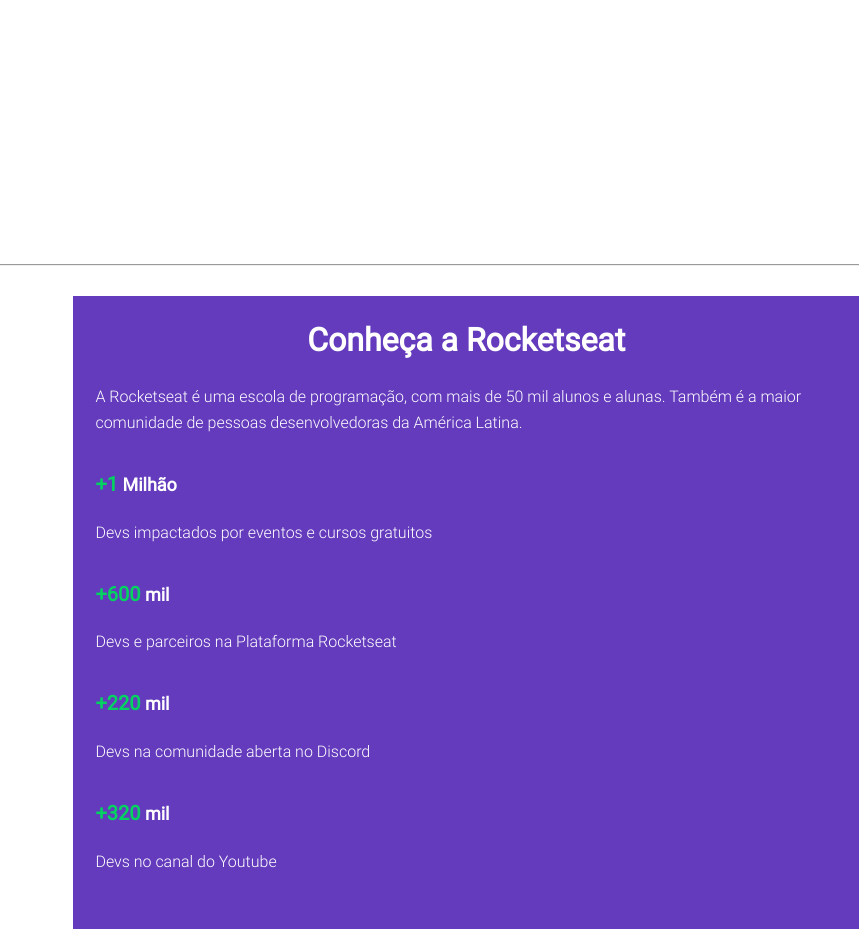
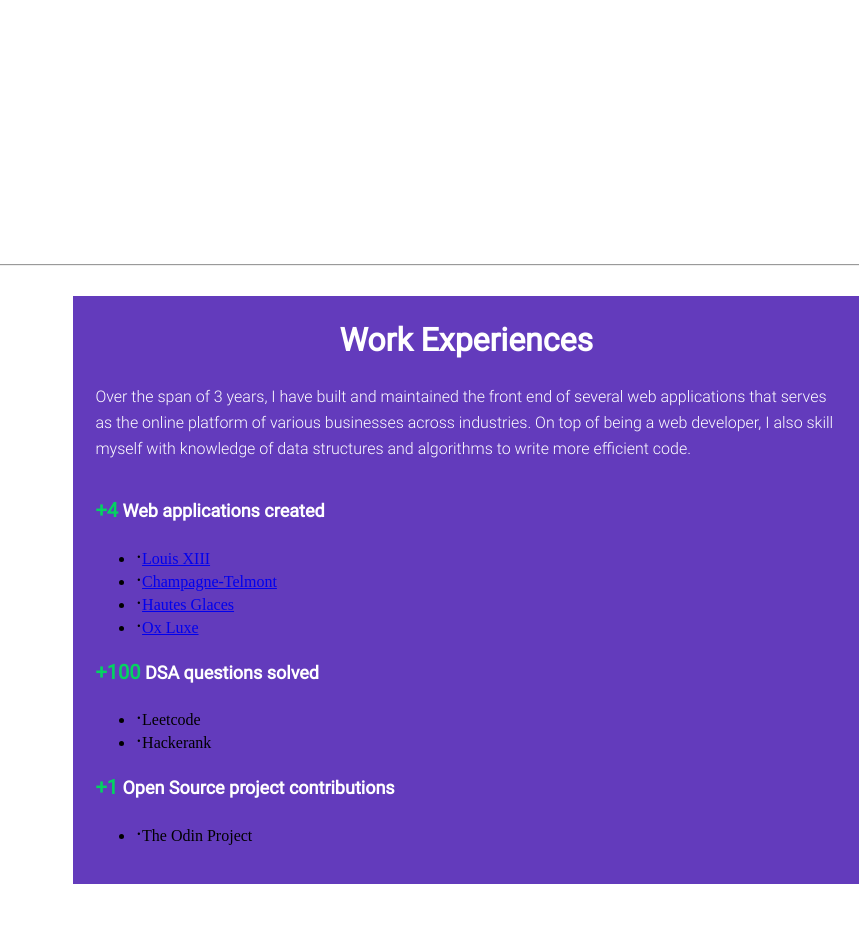
Before and after one commit to jwsoh07/odin-recipes, a plain HTML site: page index.html in a window 1280 px wide. Shown: the full height of the page, 421-1280 px from the left. After the commit the page ends 884 px from the top, so only its background shows below. Drawn offline with Linux system fonts and the light colour scheme.

Commit message:
Create structure for content in 'Work Experience'

```diff
--- a/index.html
+++ b/index.html
@@ -40,31 +40,38 @@
             </small>
             <section>
                 <header>
-                    <h2>Conheça a Rocketseat</h2>
-                    <p>A Rocketseat é uma escola de programação, com mais de 50 mil alunos e alunas. Também é a maior
-                        comunidade
-                        de pessoas desenvolvedoras da América Latina. </p>
+                    <h2>Work Experiences</h2>
+                    <p>Over the span of 3 years, I have built and maintained the front end of several web applications
+                        that
+                        serves as the online platform of various businesses across industries. On top of being a web
+                        developer,
+                        I also skill myself with knowledge of data structures and algorithms to write more efficient
+                        code.
+                    </p>
                 </header>
                 <div>
-                    <h3><span>+1</span> Milhão</h3>
-                    <p>Devs impactados por
-                        eventos e cursos gratuitos</p>
+                    <h3><span>+4</span> Web applications created</h3>
+                    <ul>
+                        <li><a href="https://louisxiii-cognac.com">Louis XIII</a></li>
+                        <li><a href="https://us.champagne-telmont.com">Champagne-Telmont</a></li>
+                        <li><a href="https://hautesglaces.com/">Hautes Glaces</a></li>
+                        <li><a href="https://oxluxe.com/">Ox Luxe</a></li>
+                    </ul>
                 </div>
                 <div>
-                    <h3><span>+600</span> mil</h3>
-                    <p>Devs e parceiros na
-                        Plataforma Rocketseat</p>
+                    <h3><span>+100</span> DSA questions solved</h3>
+                    <ul>
+                        <li><a href=""></a>Leetcode</li>
+                        <li><a href=""></a>Hackerank</li>
+                    </ul>
                 </div>
                 <div>
-                    <h3><span>+220</span> mil</h3>
-                    <p>Devs na comunidade
-                        aberta no Discord</p>
+                    <h3><span>+1</span> Open Source project contributions</h3>
+                    <ul>
+                        <li>The Odin Project</li>
+                    </ul>
                 </div>
-                <div>
-                    <h3><span>+320</span> mil</h3>
-                    <p>Devs no canal
-                        do Youtube</p>
-                </div>
+
             </section>
         </aside>
     </main>
```
